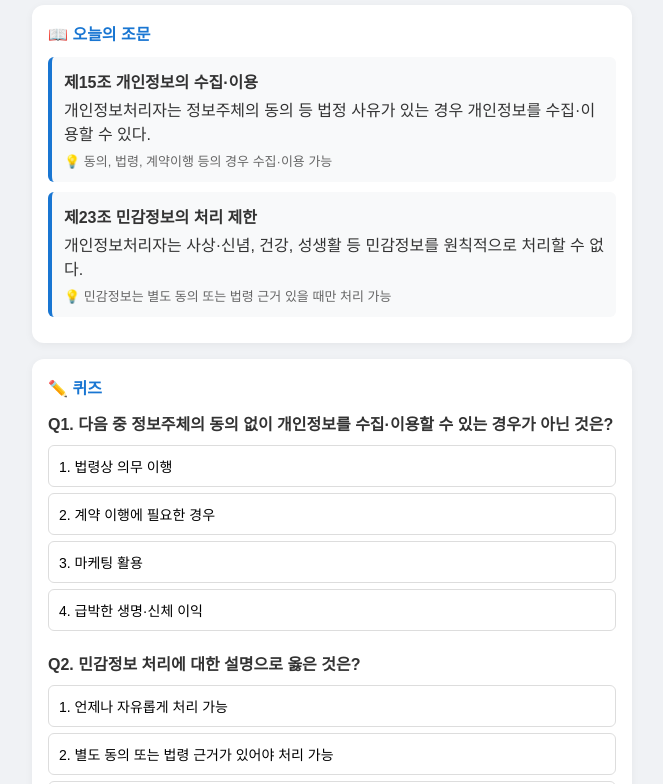
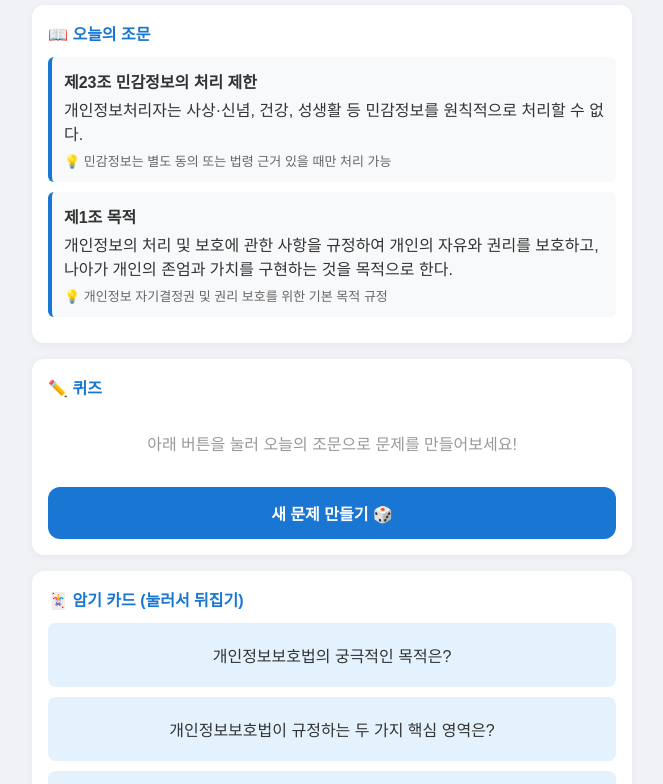
Before and after one commit to N4VYSTAR/cppg-quiz-generator, a plain HTML site: page index.html in a window 1280 px wide. Shown: the part 63-847 px from the top of the page, without its empty margins (308-971 px from the left). Drawn offline with Linux system fonts and the light colour scheme.

Commit message:
샘플 data 추가

```diff
--- a/app.js
+++ b/app.js
@@ -13,9 +13,6 @@ function initApp(data) {
 
   renderArticles(todayArticles);
   renderCards(data.cards.filter(c => todayIds.includes(c.articleId)));
-
-  // 처음엔 기존 기출문제를 통합 퀴즈에 표시
-  renderQuiz(data.questions.filter(q => todayIds.includes(q.articleId)));
 
   // "새 문제 만들기" 버튼 → AI가 오늘 조문으로 새 문제 생성 후 갱신
   document.getElementById('genBtn').addEventListener('click', () => {
--- a/data.json
+++ b/data.json
@@ -1,11 +1,32 @@
 {
   "articles": [
+	{
+      "id": 1,
+      "title": "제1조 목적",
+      "content": "개인정보의 처리 및 보호에 관한 사항을 규정하여 개인의 자유와 권리를 보호하고, 나아가 개인의 존엄과 가치를 구현하는 것을 목적으로 한다.",
+      "summary": "개인정보 자기결정권 및 권리 보호를 위한 기본 목적 규정",
+      "tags": ["목적", "권리보호", "자기결정권"]
+    },
+	{
+      "id": 2,
+      "title": "제2조 정의",
+      "content": "개인정보, 가명정보, 가명처리, 처리, 정보주체, 개인정보처리자, 공공기관, 영상정보처리기기, 과학적 연구 등 개인정보보호법의 주요 용어를 정의한다.",
+      "summary": "CPPG 최빈출 조문으로 개인정보 관련 핵심 개념을 정의",
+      "tags": ["정의", "개인정보", "가명정보", "정보주체", "개인정보처리자"]
+    },
+	{
+      "id": 3,
+      "title": "제3조 개인정보 보호 원칙",
+      "content": "개인정보처리자는 처리 목적을 명확히 하고 목적에 필요한 최소한의 개인정보만 적법하고 정당하게 수집하여야 한다. 또한 목적 범위 내에서 적정하게 처리하고, 정확성·완전성·최신성을 보장하며, 권리 침해 가능성을 고려하여 안전하게 관리하여야 한다. 정보주체의 권리를 보장하고, 가능한 경우 익명처리 또는 가명처리를 우선 고려하며, 관계 법령상 책임과 의무를 준수하여야 한다.",
+      "summary": "목적명확화, 최소수집, 안전성 확보, 정보주체 권리보장이 핵심",
+      "tags": ["보호원칙", "최소수집", "안전성", "정보주체", "가명처리"]
+    },
     {
       "id": 15,
       "title": "제15조 개인정보의 수집·이용",
-      "content": "개인정보처리자는 정보주체의 동의 등 법정 사유가 있는 경우 개인정보를 수집·이용할 수 있다.",
-      "summary": "동의, 법령, 계약이행 등의 경우 수집·이용 가능",
-      "tags": ["수집", "이용"]
+      "content": "개인정보처리자는 정보주체의 동의를 받거나, 법률에 특별한 규정이 있거나 법령상 의무 준수를 위해 필요한 경우, 공공기관이 법령에서 정한 소관 업무 수행을 위해 필요한 경우, 정보주체와의 계약 체결·이행을 위해 필요한 경우 등 법에서 정한 요건을 충족하는 경우에 개인정보를 수집·이용할 수 있다. 또한 정보주체 또는 제3자의 급박한 생명·신체·재산의 이익을 위해 필요하거나, 정당한 이익을 달성하기 위해 필요한 경우에도 일정 요건하에 수집·이용이 가능하다.",
+      "summary": "동의, 법령, 계약이행, 생명보호, 정당한 이익 등 법정 사유가 있는 경우 수집·이용 가능",
+      "tags": ["수집", "이용", "동의", "계약이행", "정당한이익"]
     },
     {
       "id": 23,
@@ -23,24 +44,218 @@
     }
   ],
   "cards": [
+	{
+      "articleId": 1,
+      "front": "개인정보보호법의 궁극적인 목적은?",
+      "back": "개인의 자유와 권리를 보호하고 개인의 존엄과 가치를 구현하는 것"
+    },
+    {
+      "articleId": 1,
+      "front": "개인정보보호법이 규정하는 두 가지 핵심 영역은?",
+      "back": "① 개인정보의 처리 ② 개인정보의 보호"
+    },
+    {
+      "articleId": 1,
+      "front": "CPPG 시험에서 제1조와 가장 관련 깊은 개념은?",
+      "back": "개인정보 자기결정권 보호"
+    },
+    {
+      "articleId": 1,
+      "front": "다음 중 개인정보보호법 제1조의 목적에 해당하지 않는 것은? ① 권리 보호 ② 존엄과 가치 구현 ③ 개인정보 거래 활성화 ④ 개인정보 보호",
+      "back": "③ 개인정보 거래 활성화"
+    },
+    {
+      "articleId": 1,
+      "front": "개인정보보호법은 무엇을 통해 개인의 자유와 권리를 보호하고자 하는가?",
+      "back": "개인정보의 처리 및 보호에 관한 사항을 규정함으로써"
+    },
+	{
+      "articleId": 2,
+      "front": "개인정보란?",
+      "back": "살아 있는 개인에 관한 정보로서 특정 개인을 알아볼 수 있는 정보 또는 다른 정보와 쉽게 결합하여 알아볼 수 있는 정보"
+    },
+    {
+      "articleId": 2,
+      "front": "가명정보란?",
+      "back": "추가정보 없이는 특정 개인을 알아볼 수 없도록 처리한 정보"
+    },
+    {
+      "articleId": 2,
+      "front": "가명처리란?",
+      "back": "개인정보 일부를 삭제·대체하는 등의 방법으로 추가정보 없이는 특정 개인을 알아볼 수 없도록 처리하는 것"
+    },
+    {
+      "articleId": 2,
+      "front": "다음 중 개인정보에 해당하는 것은? ① 성명 ② 주민등록번호 ③ 영상정보 ④ 모두 해당",
+      "back": "④ 모두 해당"
+    },
+    {
+      "articleId": 2,
+      "front": "다른 정보와 결합하여 특정 개인을 알아볼 수 있는 정보는 개인정보에 해당하는가?",
+      "back": "해당한다. 결합 가능성을 고려하여 개인정보 여부를 판단한다."
+    },
+    {
+      "articleId": 2,
+      "front": "정보주체란?",
+      "back": "처리되는 정보에 의하여 알아볼 수 있는 사람으로서 해당 정보의 주체가 되는 사람"
+    },
+    {
+      "articleId": 2,
+      "front": "개인정보처리자란?",
+      "back": "업무를 목적으로 개인정보파일을 운용하기 위하여 개인정보를 처리하는 공공기관, 법인, 단체 및 개인"
+    },
+    {
+      "articleId": 2,
+      "front": "가명정보와 익명정보의 가장 큰 차이는?",
+      "back": "가명정보는 추가정보를 통해 재식별 가능하지만, 익명정보는 특정 개인을 식별할 수 없다."
+    },
+    {
+      "articleId": 2,
+      "front": "개인정보의 '처리'에 해당하는 행위 3가지는?",
+      "back": "수집, 이용, 제공(그 외 저장, 보유, 가공, 검색, 파기 등 포함)"
+    },
+    {
+      "articleId": 2,
+      "front": "CPPG 시험에서 개인정보 여부 판단 시 가장 중요하게 보는 기준은?",
+      "back": "특정 개인 식별 가능성 및 다른 정보와의 결합 가능성"
+    },
+    {
+      "articleId": 2,
+      "front": "고정형 영상정보처리기기란?",
+      "back": "일정한 공간에 설치되어 지속적 또는 주기적으로 영상 등을 촬영하거나 전송하는 장치"
+    },
+    {
+      "articleId": 2,
+      "front": "이동형 영상정보처리기기란?",
+      "back": "사람이 착용·휴대하거나 이동 가능한 물체에 부착하여 영상 등을 촬영·전송하는 장치"
+    },
+    {
+      "articleId": 2,
+      "front": "과학적 연구에 포함되는 대표 사례는?",
+      "back": "기술 개발 및 실증, 기초연구, 응용연구, 민간투자 연구 등"
+    },
+    {
+      "articleId": 2,
+      "front": "다음 중 정보주체에 해당하는 것은? ① 개인정보 관리자 ② 개인정보처리자 ③ 개인정보에 의해 식별되는 사람 ④ 수탁자",
+      "back": "③ 개인정보에 의해 식별되는 사람"
+    },
+    {
+      "articleId": 2,
+      "front": "CPPG 시험에서 제2조가 중요한 이유는?",
+      "back": "이후 모든 조문의 해석 기준이 되는 핵심 용어가 정의되어 있기 때문"
+    },
+	{
+      "articleId": 3,
+      "front": "개인정보 보호원칙 중 개인정보 수집 시 가장 먼저 고려해야 할 사항은?",
+      "back": "처리 목적을 명확히 하고 그 목적에 필요한 최소한의 개인정보만 수집해야 한다."
+    },
+    {
+      "articleId": 3,
+      "front": "제3조에서 규정하는 최소수집 원칙이란?",
+      "back": "처리 목적에 필요한 범위 내에서 최소한의 개인정보만 수집하는 원칙"
+    },
+    {
+      "articleId": 3,
+      "front": "개인정보처리자가 보장해야 하는 개인정보 품질요건 3가지는?",
+      "back": "정확성, 완전성, 최신성"
+    },
+    {
+      "articleId": 3,
+      "front": "개인정보처리자는 개인정보를 목적 외 용도로 이용할 수 있는가?",
+      "back": "원칙적으로 처리 목적 범위를 벗어나 이용해서는 안 된다."
+    },
+    {
+      "articleId": 3,
+      "front": "개인정보 보호원칙에 따라 개인정보처리자가 고려해야 하는 것은?",
+      "back": "정보주체 권리침해 가능성과 그 위험 정도"
+    },
+    {
+      "articleId": 3,
+      "front": "제3조에서 정보주체의 권리 보장을 위해 공개해야 하는 대표적인 사항은?",
+      "back": "개인정보 처리방침 등 개인정보 처리에 관한 사항"
+    },
+    {
+      "articleId": 3,
+      "front": "다음 중 제3조 개인정보 보호원칙에 해당하지 않는 것은? ① 최소수집 ② 정확성 보장 ③ 목적 외 활용 확대 ④ 안전성 확보",
+      "back": "③ 목적 외 활용 확대"
+    },
+    {
+      "articleId": 3,
+      "front": "개인정보 수집목적을 달성할 수 있는 경우 우선 고려해야 하는 처리방식은?",
+      "back": "익명처리, 익명처리로 목적 달성이 어려운 경우 가명처리"
+    },
+    {
+      "articleId": 3,
+      "front": "CPPG 시험에서 제3조의 핵심 키워드 5가지는?",
+      "back": "목적명확화, 최소수집, 정확성, 안전성, 정보주체 권리보장"
+    },
+    {
+      "articleId": 3,
+      "front": "제3조에 따라 개인정보처리자가 반드시 준수해야 하는 것은?",
+      "back": "개인정보보호법 및 관계 법령상 책임과 의무"
+    },
+	{
+      "articleId": 15,
+      "front": "개인정보 수집·이용의 가장 기본적인 법적 근거는?",
+      "back": "정보주체의 동의"
+    },
+    {
+      "articleId": 15,
+      "front": "정보주체의 동의 없이 개인정보를 수집·이용할 수 있는 대표적 경우 3가지는?",
+      "back": "① 법률상 특별한 규정 또는 법령상 의무 ② 계약의 체결·이행 ③ 급박한 생명·신체·재산의 이익 보호"
+    },
+    {
+      "articleId": 15,
+      "front": "제15조에 따라 계약 체결 또는 이행을 위해 필요한 경우 정보주체의 동의가 반드시 필요한가?",
+      "back": "아니다. 계약의 체결 및 이행을 위해 필요한 경우에는 동의 없이 수집·이용이 가능하다."
+    },
+    {
+      "articleId": 15,
+      "front": "제15조에서 말하는 '정당한 이익' 적용 시 반드시 고려해야 하는 것은?",
+      "back": "정보주체의 권리보다 개인정보처리자의 정당한 이익이 우선하고, 정보주체의 권리를 부당하게 침해하지 않아야 한다."
+    },
+    {
+      "articleId": 15,
+      "front": "다음 중 제15조상 개인정보 수집·이용 근거가 아닌 것은? ① 정보주체 동의 ② 계약 이행 ③ 법령상 의무 ④ 마케팅 편의성",
+      "back": "④ 마케팅 편의성"
+    },
+    {
+      "articleId": 15,
+      "front": "공공기관이 법령에서 정한 소관 업무 수행을 위해 필요한 경우 개인정보 수집·이용이 가능한가?",
+      "back": "가능하다."
+    },
+    {
+      "articleId": 15,
+      "front": "급박한 생명·신체·재산상 이익 보호가 필요한 경우 개인정보를 동의 없이 수집·이용할 수 있는가?",
+      "back": "가능하다."
+    },
+    {
+      "articleId": 15,
+      "front": "CPPG 시험에서 제15조와 가장 자주 비교 출제되는 조문은?",
+      "back": "제17조(개인정보의 제공), 제18조(목적 외 이용·제공 제한)"
+    },
+    {
+      "articleId": 15,
+      "front": "제15조의 핵심 암기 키워드 5가지는?",
+      "back": "동의, 법령, 계약이행, 생명보호, 정당한 이익"
+    },
+    {
+      "articleId": 15,
+      "front": "정당한 이익에 의한 개인정보 수집·이용 시 추가적으로 필요한 조치는?",
+      "back": "정당한 이익과 정보주체 권리 침해 여부를 평가하고 필요한 보호조치를 마련해야 한다."
+    },
+    {
+      "articleId": 15,
+      "front": "정보주체가 직접 공개한 개인정보는 항상 자유롭게 수집·이용 가능한가?",
+      "back": "아니다. 정보주체의 공개 의사와 목적 범위 등을 고려하여 적법하게 처리해야 한다."
+    },
+    {
+      "articleId": 15,
+      "front": "CPPG 관점에서 제15조를 한 문장으로 요약하면?",
+      "back": "개인정보는 동의 또는 법에서 정한 적법한 근거가 있는 경우에만 수집·이용할 수 있다."
+    },
     { "articleId": 15, "front": "개인정보 수집·이용이 가능한 대표적 경우 3가지는?", "back": "① 정보주체 동의 ② 법령상 의무 ③ 계약 이행" },
     { "articleId": 23, "front": "민감정보에 해당하는 것은?", "back": "사상·신념, 건강, 성생활, 유전정보, 범죄경력 등" },
     { "articleId": 24, "front": "대표적인 고유식별정보는?", "back": "주민등록번호, 여권번호, 운전면허번호, 외국인등록번호" }
-  ],
-  "questions": [
-    {
-      "articleId": 15,
-      "question": "다음 중 정보주체의 동의 없이 개인정보를 수집·이용할 수 있는 경우가 아닌 것은?",
-      "options": ["법령상 의무 이행", "계약 이행에 필요한 경우", "마케팅 활용", "급박한 생명·신체 이익"],
-      "answer": 2,
-      "explanation": "마케팅 활용은 별도의 동의가 필요합니다."
-    },
-    {
-      "articleId": 23,
-      "question": "민감정보 처리에 대한 설명으로 옳은 것은?",
-      "options": ["언제나 자유롭게 처리 가능", "별도 동의 또는 법령 근거가 있어야 처리 가능", "동의만 있으면 무조건 처리 가능", "처리 자체가 완전히 금지됨"],
-      "answer": 1,
-      "explanation": "민감정보는 원칙적으로 처리가 제한되며, 별도 동의나 법령 근거가 필요합니다."
-    }
   ]
 }
--- a/index.html
+++ b/index.html
@@ -10,7 +10,6 @@
   <div class="container">
     <header>
       <h1>📚 CPPG 매일 학습</h1>
-      <div class="streak">🔥 연속 <span id="streakCount">0</span>일</div>
     </header>
 
     <!-- 오늘의 조문 -->
@@ -19,10 +18,14 @@
       <div id="articles"></div>
     </section>
 
-	<!-- 통합 퀴즈 -->
+	<!--  퀴즈 -->
 	<section class="card-box">
 	  <h2>✏️ 퀴즈</h2>
-	  <div id="quiz"></div>
+	  <div id="quiz">
+		<p style="color: #999; text-align: center; padding: 20px 0;">
+		  아래 버튼을 눌러 오늘의 조문으로 문제를 만들어보세요!
+		</p>
+	  </div>
 	  <button id="genBtn" class="complete-btn" style="margin-top: 12px;">
 		새 문제 만들기 🎲
 	  </button>
```
